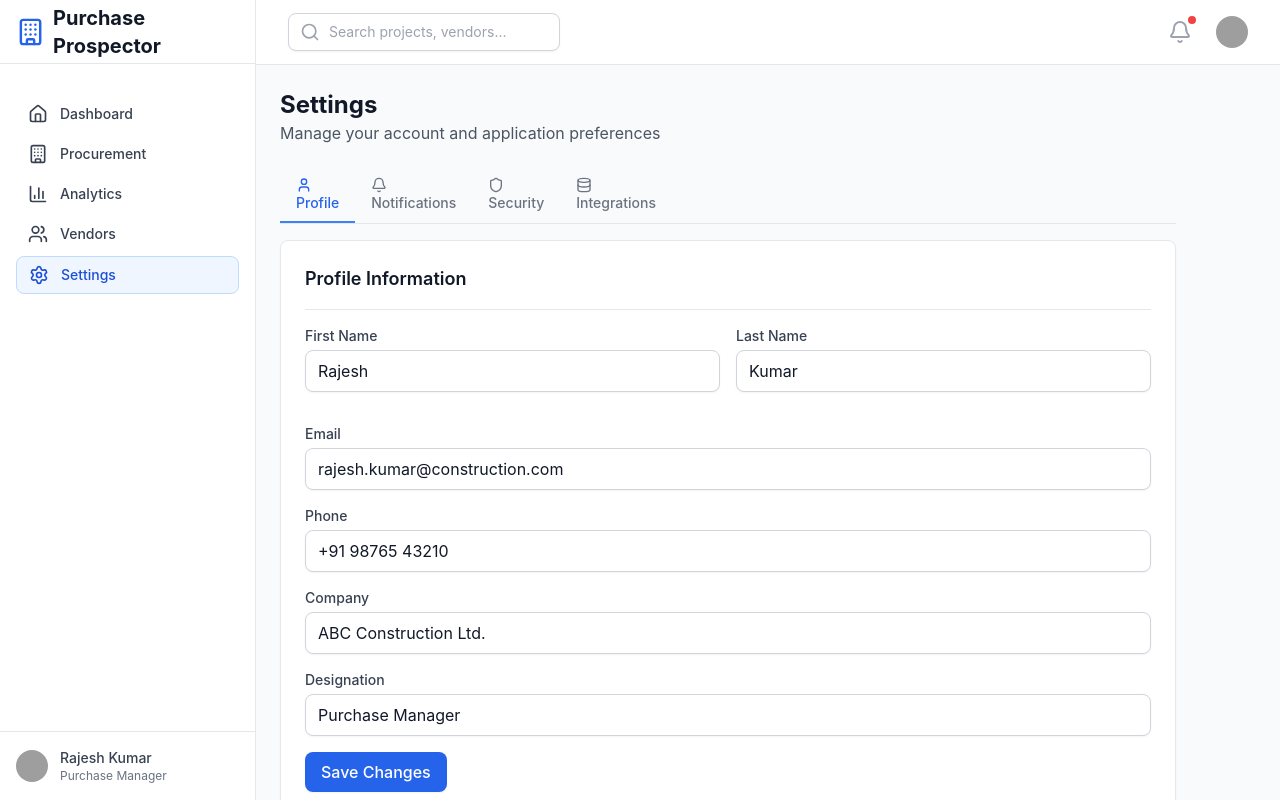
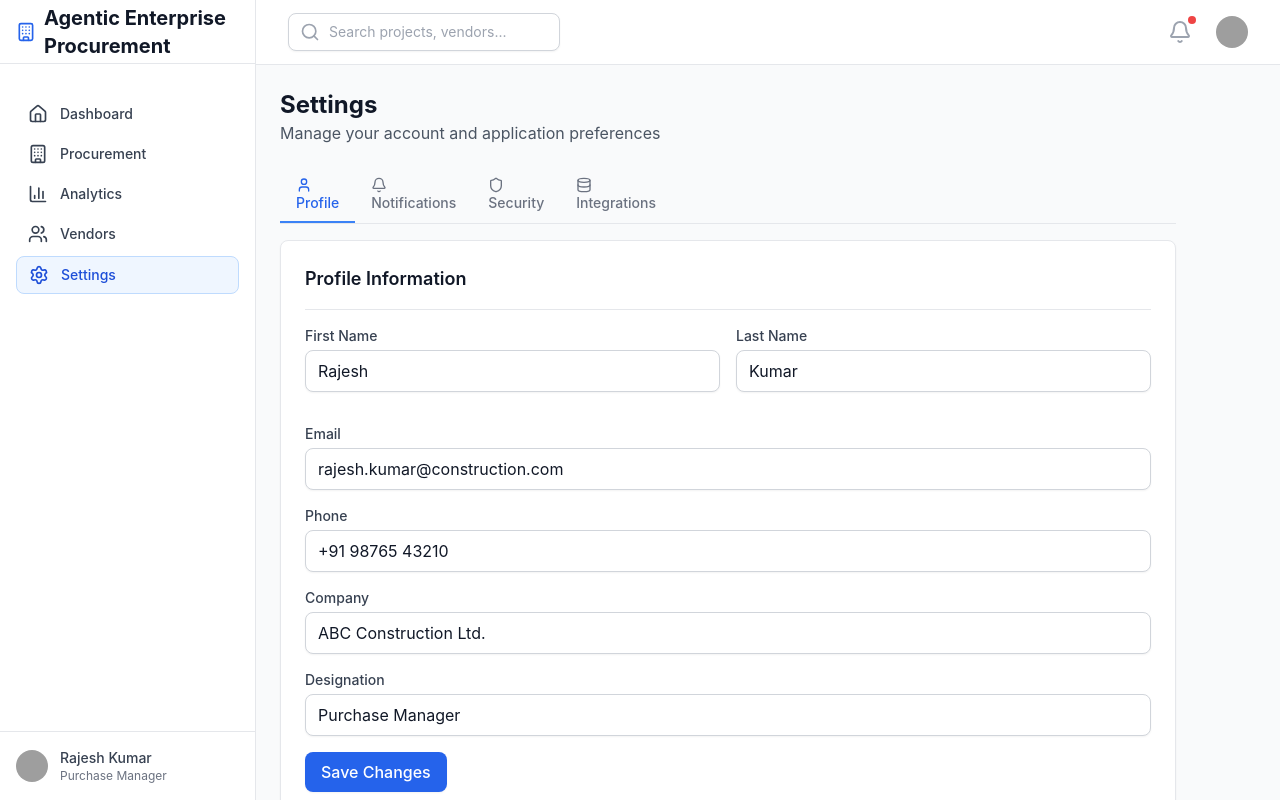
Before and after one commit to ecinfo/purchase-prospector, a React (Vite) app: page /settings in a window 1280 px wide. Built offline with nearby package versions, Linux system fonts and the light colour scheme; grey boxes are pictures that could not be loaded.

Commit message:
fix: update title and sidebar name to 'Agentic Enterprise Procurement'

```diff
--- a/index.html
+++ b/index.html
@@ -5,7 +5,7 @@
     <meta charset="UTF-8" />
     <link rel="icon" type="image/svg+xml" href="/vite.svg" />
     <meta name="viewport" content="width=device-width, initial-scale=1.0" />
-    <title>Purchase Prospector - AI Procurement Platform</title>
+    <title>Agentic Enterprise Procurement</title>
   </head>
   <body>
     <div id="root"></div>
--- a/src/components/layout/Sidebar.tsx
+++ b/src/components/layout/Sidebar.tsx
@@ -36,7 +36,7 @@ export const Sidebar: React.FC = () => {
           <div className="flex items-center">
             <Building className="h-8 w-8 text-blue-600" />
             <span className="ml-2 text-xl font-bold text-gray-900">
-              Purchase Prospector
+              Agentic Enterprise Procurement
             </span>
           </div>
           <button
--- a/vite.config.ts
+++ b/vite.config.ts
@@ -1,4 +1,3 @@
-// vite.config.ts
 import { defineConfig } from 'vite'
 import react from '@vitejs/plugin-react'
 
@@ -6,7 +5,8 @@ export default defineConfig({
   plugins: [react()],
   server: {
     port: 3000,
-    open: true
+    open: true,
+    allowedHosts: ['.ngrok-free.app']
   },
   build: {
     outDir: 'dist',
```
